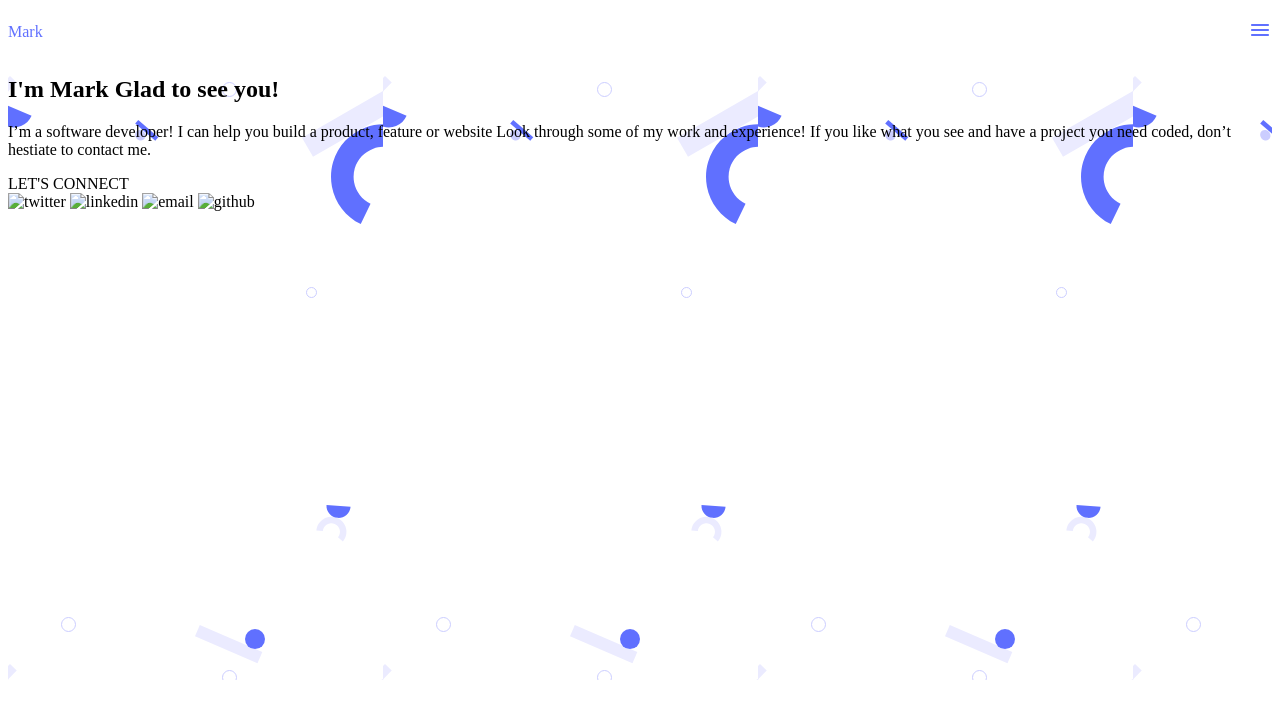
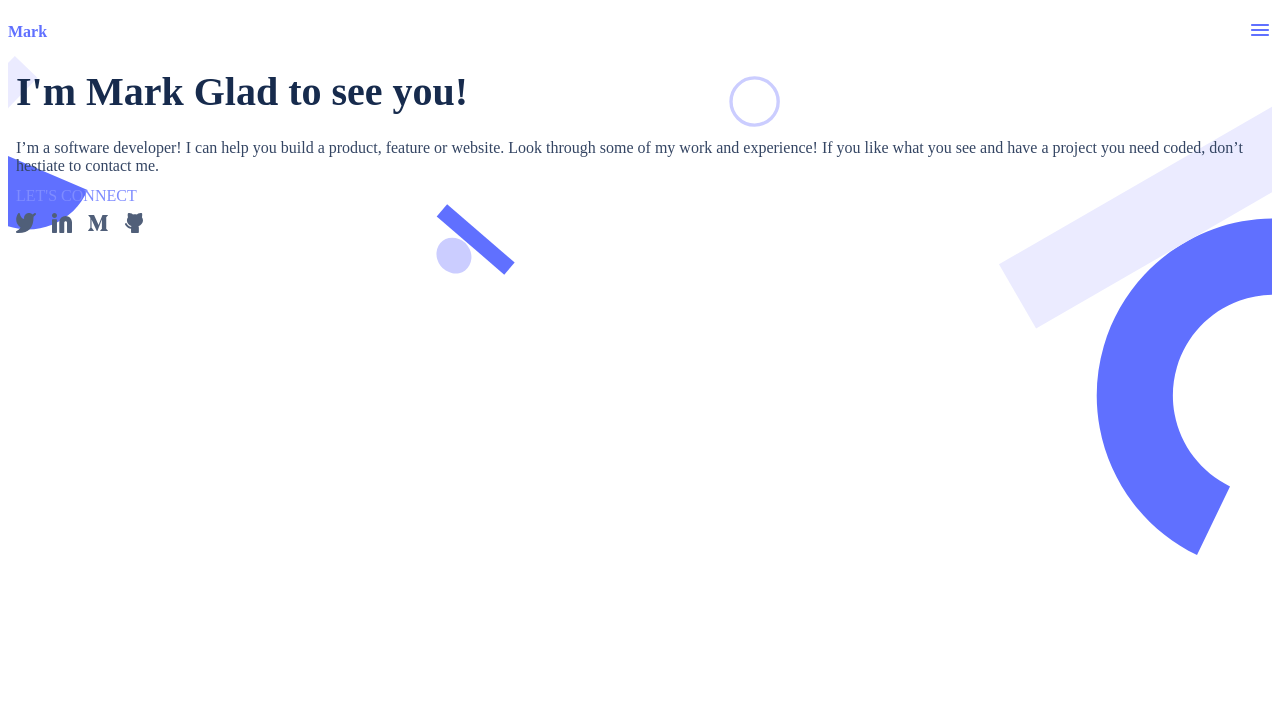
Before and after one commit to Markotweyo/portfolio, a website: page index.html in a window 1280 px wide. Drawn offline with Linux system fonts and the light colour scheme.

Commit message:
Add headline section

```diff
--- a/index.html
+++ b/index.html
@@ -25,18 +25,25 @@
             </div>
             <div class="description">
                 <p class="user-description">
-                    I’m a software developer! I can help you build a product, feature or website Look through some of my work and experience! If you like what you see and have a project you need coded, don’t hestiate to contact me.
+                    I’m a software developer! I can help you build a product, feature or website. Look through some of my work and experience! If you like what you see and have a project you need coded, don’t hestiate to contact me.
                 </p>
             </div>
             <span class="socialmedia">LET'S CONNECT</span>
             <div class="social-media-icons">
-                <img src="" alt="twitter" class="twitter">
-                <img src="" alt="linkedin" class="linkedin">
-                <img src="" alt="email" class="email">
-                <img src="" alt="github" class="github">
+                <a href="" class="twitter-link">
+                    <img src="./images/twitter.svg" alt="twitter" class="twitter" width="20px" height="20px" >
+                </a>
+                <a href="" class="linkedin-link">
+                    <img src="./images/linkedin.svg" alt="linkedin" class="linkedin" width="20px" height="20px">
+                </a>
+                <a href="" class="email-link">
+                    <img src="./images/email.svg" alt="email" class="email" width="20px" height="20px">
+                </a>
+                <a href="" class="social-media-link">
+                    <img src="./images/github.svg" alt="github" class="github" width="20px" height="20px" >
+                </a>
             </div>
         </section>
     </main>
-
 </body>
 </html>
--- a/styles.css
+++ b/styles.css
@@ -1,6 +1,7 @@
 .container {
-    background: #ffffff;
+  background: #ffff;
 }
+
 .header-background {
   height: 48px;
   display: flex;
@@ -12,11 +13,60 @@
 .logo-placeholder a {
   text-decoration: none;
   color: #6070ff;
+  font-weight: 700;
 }
 
 .headline {
   background-image: url('./images/header-shapesmobile.svg');
+  background-repeat: no-repeat;
+  background-size: cover;
   height: 604px;
   top: 92px;
   padding: 114px, 24px, 114px 24px;
+  display: flex;
+  flex-direction: column;
+
 }
+
+.name h1 {
+  display: flex;
+  top: 114px;
+  font-family: 'Poppins';
+  font-style: normal;
+  font-weight: 700;
+  font-size: 40px;
+  color: #172b4d;
+  align-items: center;
+  margin: 12px 8px;
+}
+
+.description p {
+  font-family: 'Poppins';
+  font-style: normal;
+  font-weight: 400;
+  font-size: 16px;
+  color: #344563;
+  margin: 12px 8px;
+  align-items: center;
+  display: flex;
+  flex-wrap: wrap;
+}
+
+.socialmedia {
+  font-family: 'Poppins';
+  font-style: normal;
+  font-weight: 500;
+  font-size: 16px;
+  color: #7F8CFF;
+  margin: 0px 8px;
+}
+
+.social-media-icons {
+  height: 20px;
+  display: flex;
+}
+
+.social-media-icons a {
+  text-decoration: none;
+  margin: 8px;
+}
```
Also changed, not shown: images/email.svg (added), images/github.svg (added), images/linkedin.svg (added), images/twitter.svg (added).
